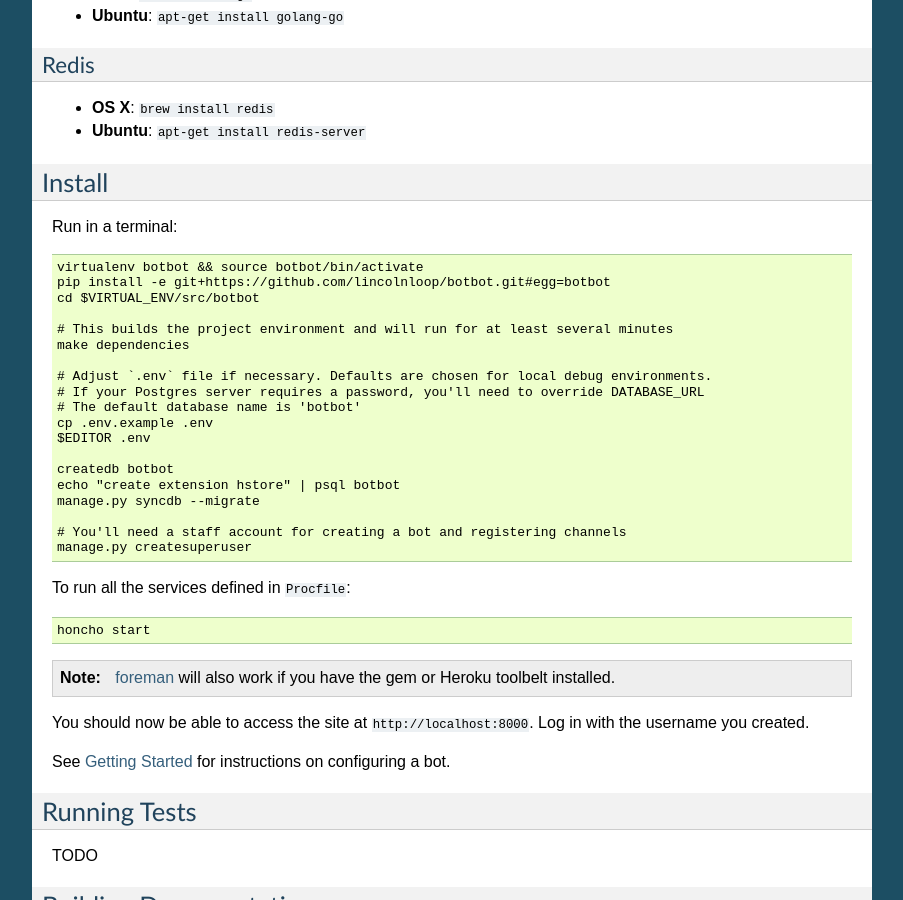
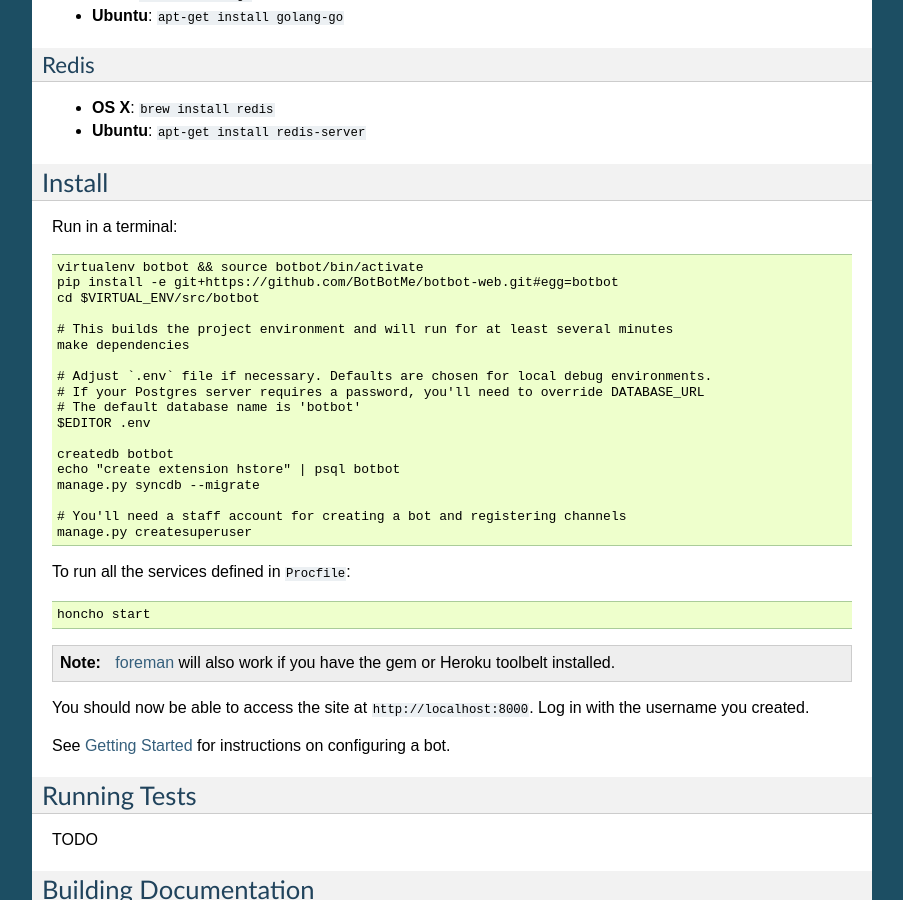
Before and after one commit to BotBotMe/botbot-web, a Sphinx documentation site: the page built from docs/install.rst, in a window 1280 px wide and 900 px high, scrolled down 503 px. Shown: the whole window, without its empty margins (198-1101 px from the left). Built offline with Sphinx 7.4.7, drawn with Linux system fonts in a browser that asks for light colours; part of the change alters nothing that is shown.

Commit message:
Updates URLs

```diff
--- a/docs/install.rst
+++ b/docs/install.rst
@@ -40,7 +40,7 @@ Install
 Run in a terminal::
 
     virtualenv botbot && source botbot/bin/activate
-    pip install -e git+https://github.com/lincolnloop/botbot.git#egg=botbot
+    pip install -e git+https://github.com/BotBotMe/botbot-web.git#egg=botbot
     cd $VIRTUAL_ENV/src/botbot
 
     # This builds the project environment and will run for at least several minutes
@@ -49,7 +49,6 @@ Run in a terminal::
     # Adjust `.env` file if necessary. Defaults are chosen for local debug environments.
     # If your Postgres server requires a password, you'll need to override DATABASE_URL
     # The default database name is 'botbot'
-    cp .env.example .env
     $EDITOR .env
 
     createdb botbot
--- a/requirements.txt
+++ b/requirements.txt
@@ -33,7 +33,7 @@ django-social-auth==0.7.25
 -e git+https://github.com/lincolnloop/django-launchpad.git#egg=launchpad
 
 # For plugins
--e git+https://github.com/lincolnloop/botbot-plugins.git#egg=botbot-plugins
+-e git+https://github.com/BotBotMe/botbot-plugins.git#egg=botbot-plugins
 
 # Production
 newrelic==1.4.0.137
```
